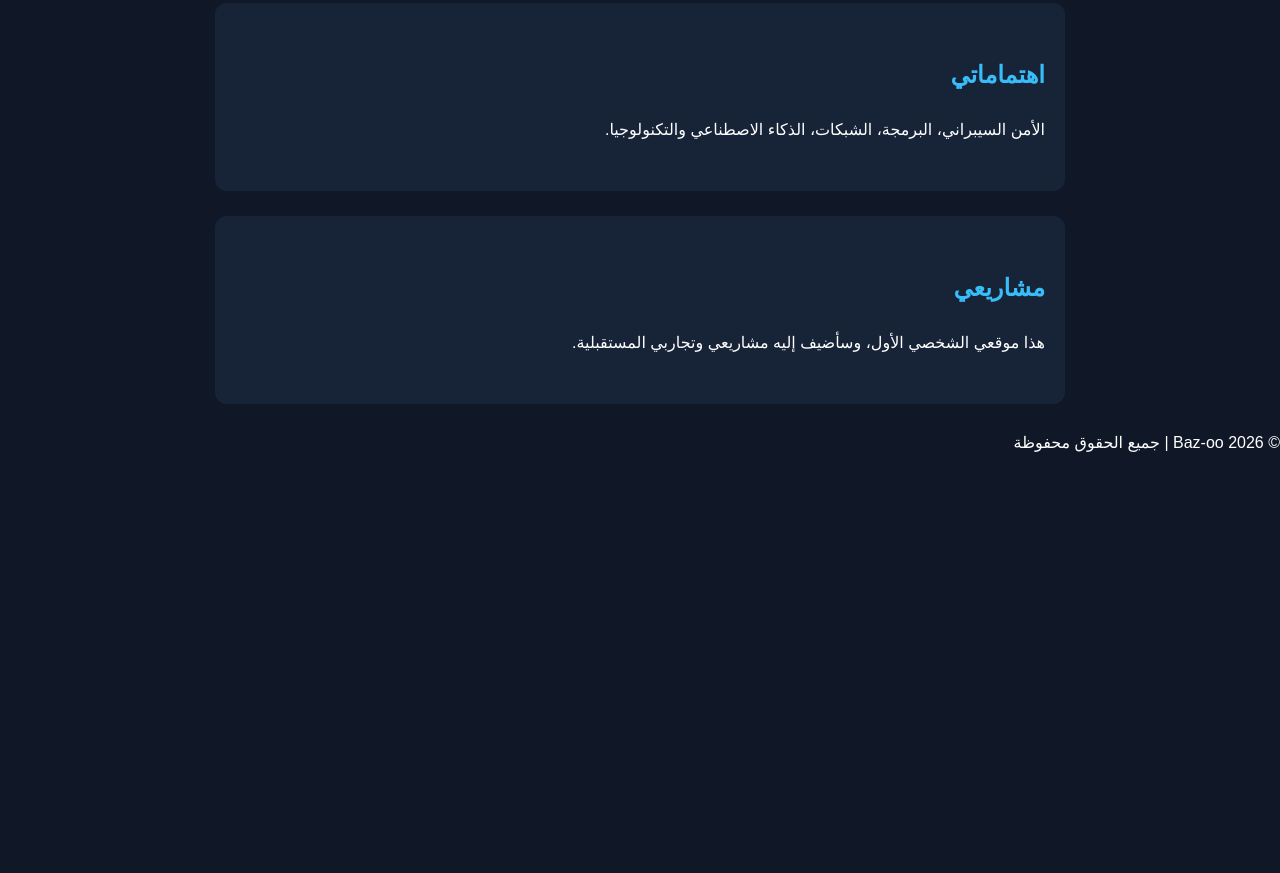
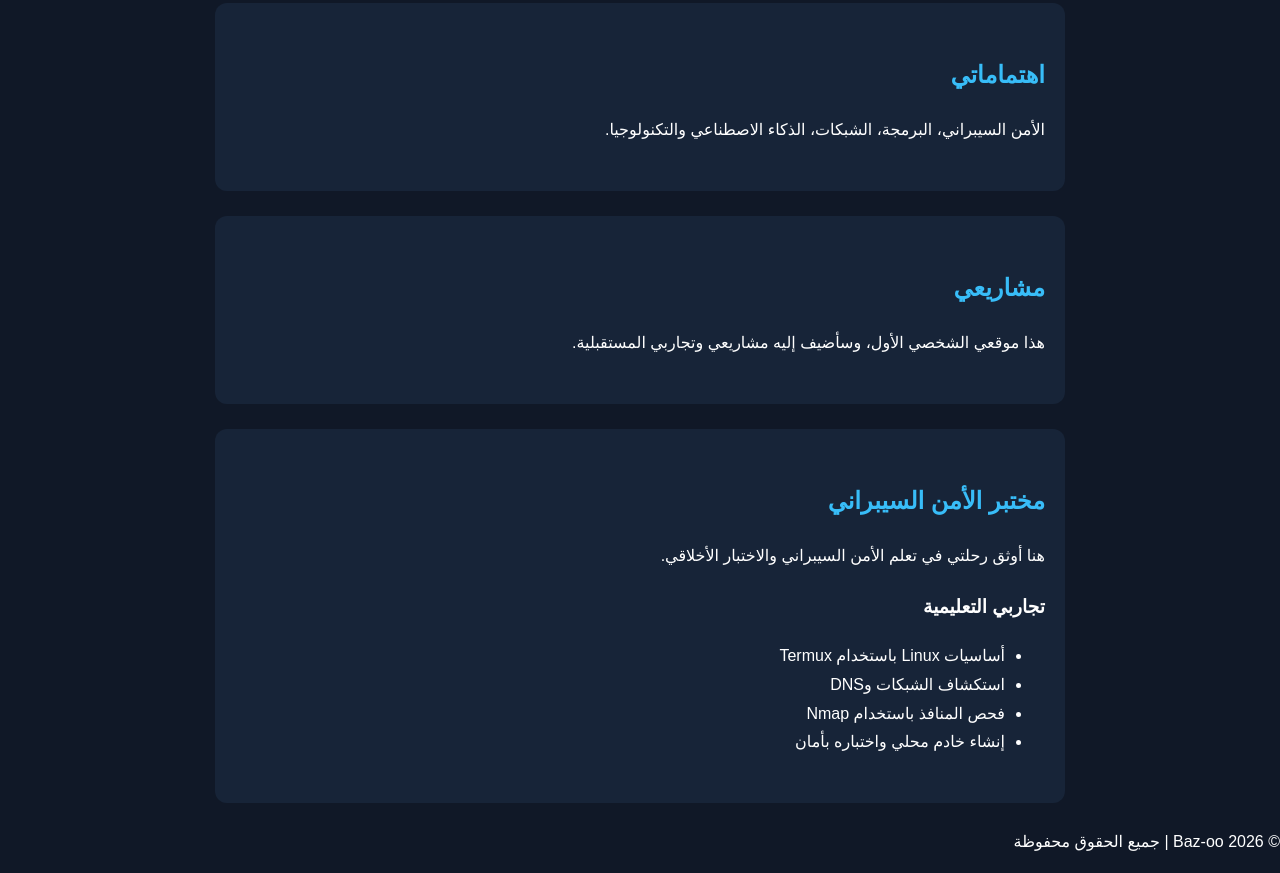
Before and after one commit to baz-oo/my-first-website, a plain HTML site: page index.html in a window 1280 px wide. Shown: the part 678-1551 px from the top of the page. Before the commit the page ends 1152 px from the top, so only its background shows below. Drawn offline with Linux system fonts and the light colour scheme.

Commit message:
Update index.html
Add Cybersecurity Lab

```diff
--- a/index.html
+++ b/index.html
@@ -168,7 +168,42 @@ footer {
     </section>
 
 </main>
+<section id="cyberlab">
+    <h2 data-ar="مختبر الأمن السيبراني" data-en="Cybersecurity Lab">
+        مختبر الأمن السيبراني
+    </h2>
 
+    <p data-ar="هنا أوثق رحلتي في تعلم الأمن السيبراني والاختبار الأخلاقي."
+       data-en="Here I document my journey in learning cybersecurity and ethical hacking.">
+        هنا أوثق رحلتي في تعلم الأمن السيبراني والاختبار الأخلاقي.
+    </p>
+
+    <h3 data-ar="تجاربي التعليمية" data-en="My Learning Experiments">
+        تجاربي التعليمية
+    </h3>
+
+    <ul>
+        <li data-ar="أساسيات Linux باستخدام Termux"
+            data-en="Linux fundamentals using Termux">
+            أساسيات Linux باستخدام Termux
+        </li>
+
+        <li data-ar="استكشاف الشبكات وDNS"
+            data-en="Network and DNS exploration">
+            استكشاف الشبكات وDNS
+        </li>
+
+        <li data-ar="فحص المنافذ باستخدام Nmap"
+            data-en="Port scanning using Nmap">
+            فحص المنافذ باستخدام Nmap
+        </li>
+
+        <li data-ar="إنشاء خادم محلي واختباره بأمان"
+            data-en="Creating and safely testing a local server">
+            إنشاء خادم محلي واختباره بأمان
+        </li>
+    </ul>
+</section>
 <footer>
     <p>© 2026 Baz-oo | <span data-ar="جميع الحقوق محفوظة" data-en="All Rights Reserved">جميع الحقوق محفوظة</span></p>
 </footer>
```
